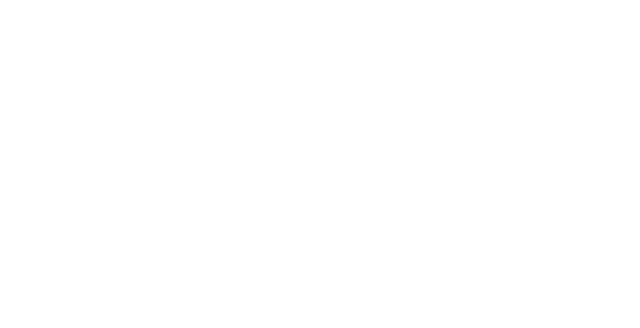
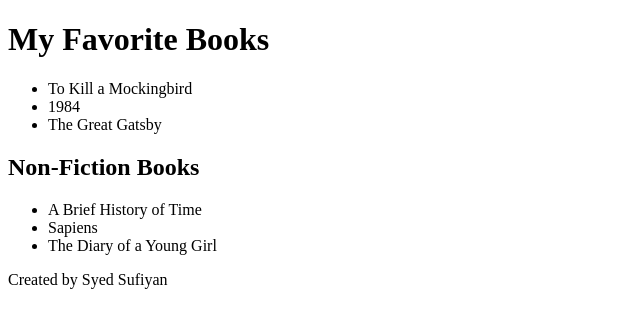
Before and after one commit to syedsufiyan888/css-assign1-access, a plain HTML site: page index.html in a window 1280 px wide. Shown: the whole page, without its empty margins (0-640 px from the left). Drawn offline with Linux system fonts and the light colour scheme.

Commit message:
Html written

```diff
--- a/index.html
+++ b/index.html
@@ -4,9 +4,32 @@
     <meta charset="UTF-8">
     <meta http-equiv="X-UA-Compatible" content="IE=edge">
     <meta name="viewport" content="width=device-width, initial-scale=1.0">
-    <title>Document</title>
+    <title>My Favorite Books</title>
+    <link rel="stylesheet" href="styles.css">
 </head>
 <body>
-
+    <header>
+        <h1>My Favorite Books</h1>
+    </header>
+    <main>
+        <section id="fiction">
+            <ul>
+                <li class="bestseller">To Kill a Mockingbird</li>
+                <li>1984</li>
+                <li class="bestseller">The Great Gatsby</li>
+            </ul>
+        </section>
+        <section id="non-fiction">
+            <h2>Non-Fiction Books</h2>
+            <ul>
+                <li>A Brief History of Time</li>
+                <li class="bestseller">Sapiens</li>
+                <li>The Diary of a Young Girl</li>
+            </ul>
+        </section>
+    </main>
+    <footer>
+        <p>Created by <span class="student-name">Syed Sufiyan</span></p>
+    </footer>
 </body>
 </html>
```
